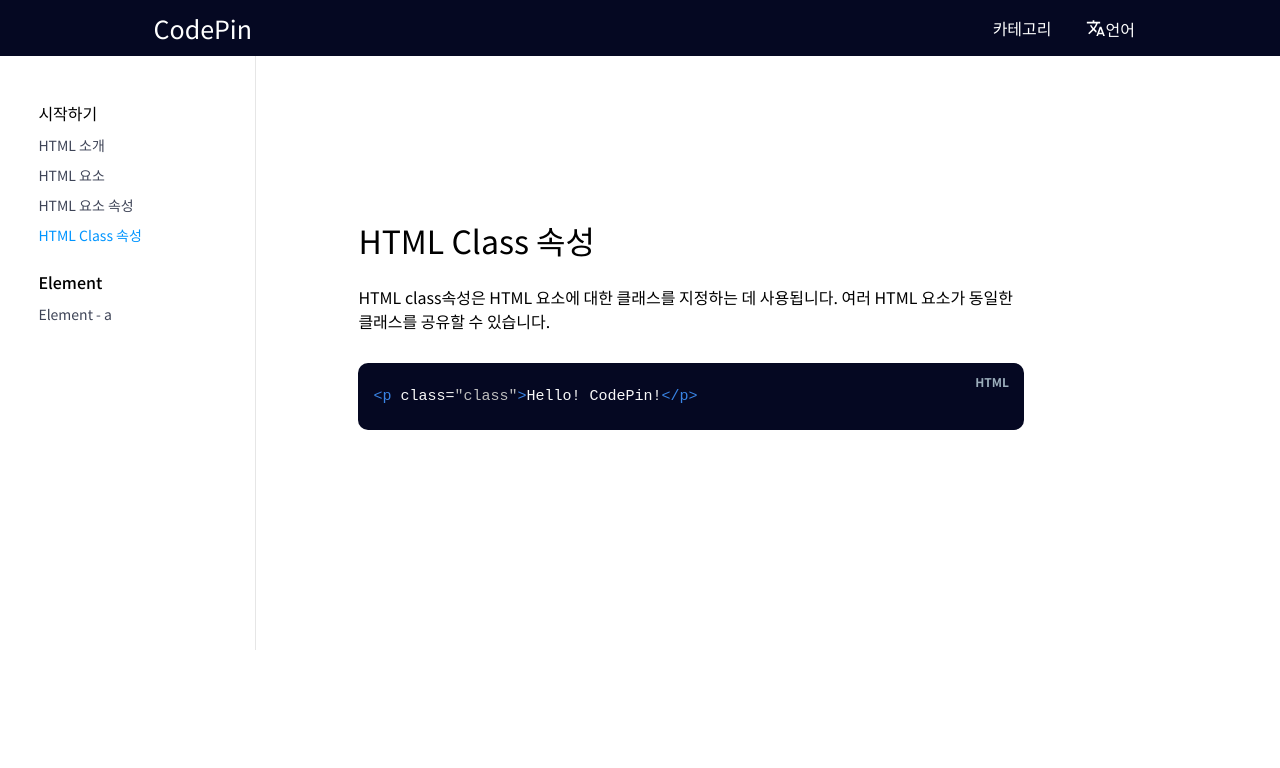
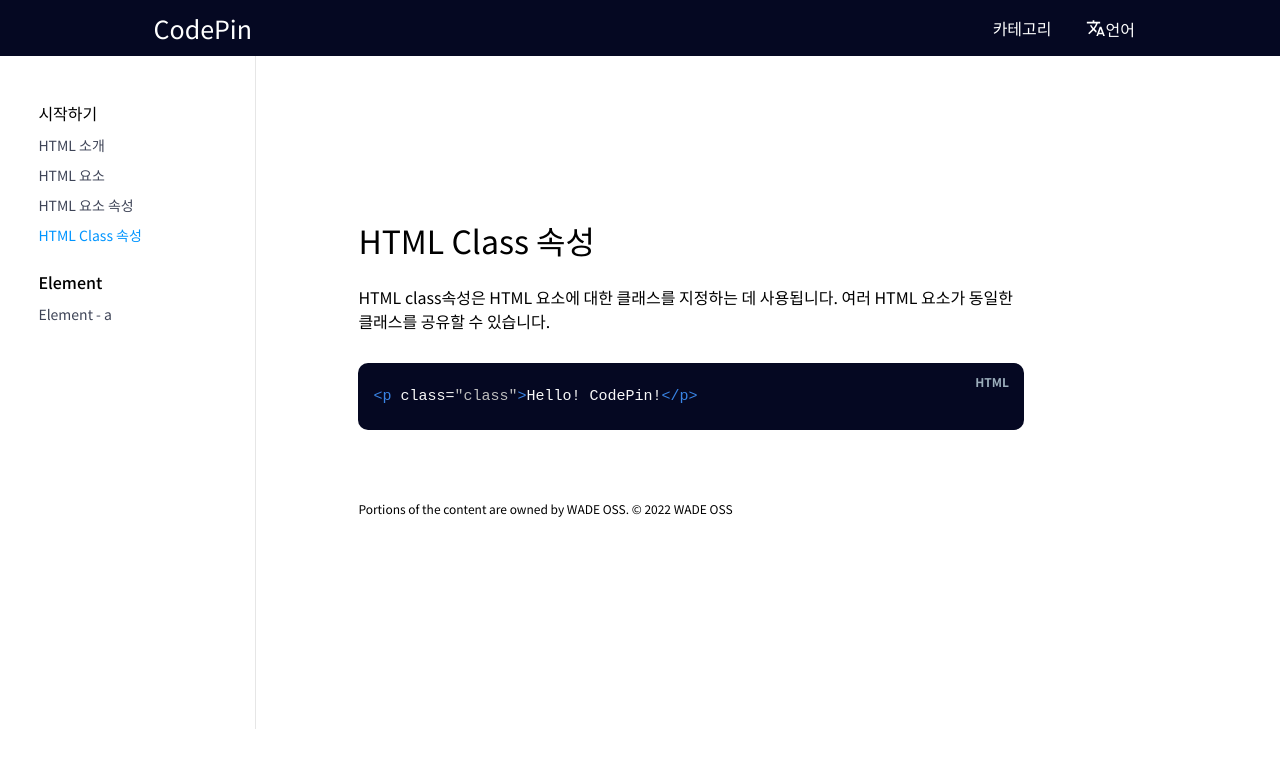
Before and after one commit to WADE-OSS/CodePin, a Jekyll site: the page built from _posts/html/2022-05-26-class.md, in a window 1280 px wide. Shown: the top 768 px of the page. Built offline with Jekyll 4.4.1, drawn with Linux system fonts in a browser that asks for light colours; Markdown is read by kramdown in place of the engine named in the settings.

Commit message:
Update post.html

```diff
--- a/_layouts/post.html
+++ b/_layouts/post.html
@@ -77,6 +77,7 @@
 
         <div class="contents">
             {{ content }}
+            <p style="font-size: 12px;margin-top: 70px;">Portions of the content are owned by WADE OSS. © 2022 WADE OSS</p>
         </div>
     </div>
 </body>
```
